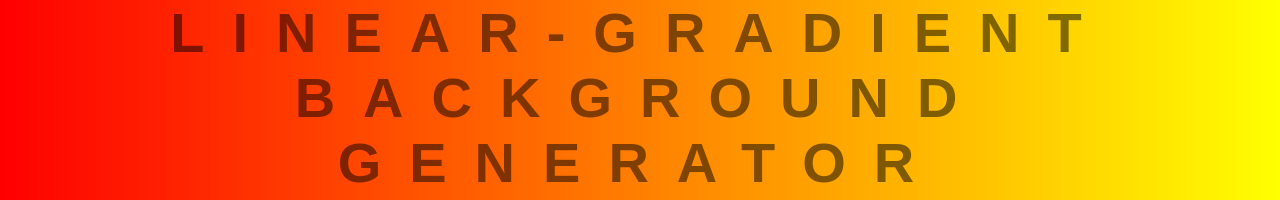
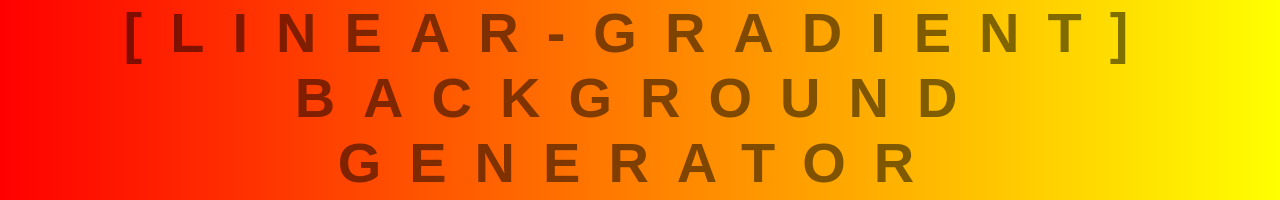
Before and after one commit to alexg657/Background-Generator, a plain HTML site: page index.html in a window 1280 px wide. Shown: the top 200 px of the page. Drawn offline with nearby package versions, Linux system fonts and the light colour scheme.

Commit message:
add [] brackets

```diff
--- a/index.html
+++ b/index.html
@@ -7,7 +7,7 @@
 
 </head>
 <body id="bodyColor">
-<h1>linear-gradient Background Generator</h1>
+<h1>[linear-gradient] Background Generator</h1>
 <input type="color" class="color1" name="color1" value="#00ff00">
 <input type="color" class="color2" name="color2" value="#ff0000">
 <button type="button" class="btn btn-dark" id="btn1">Generate Random Color</button>
```
